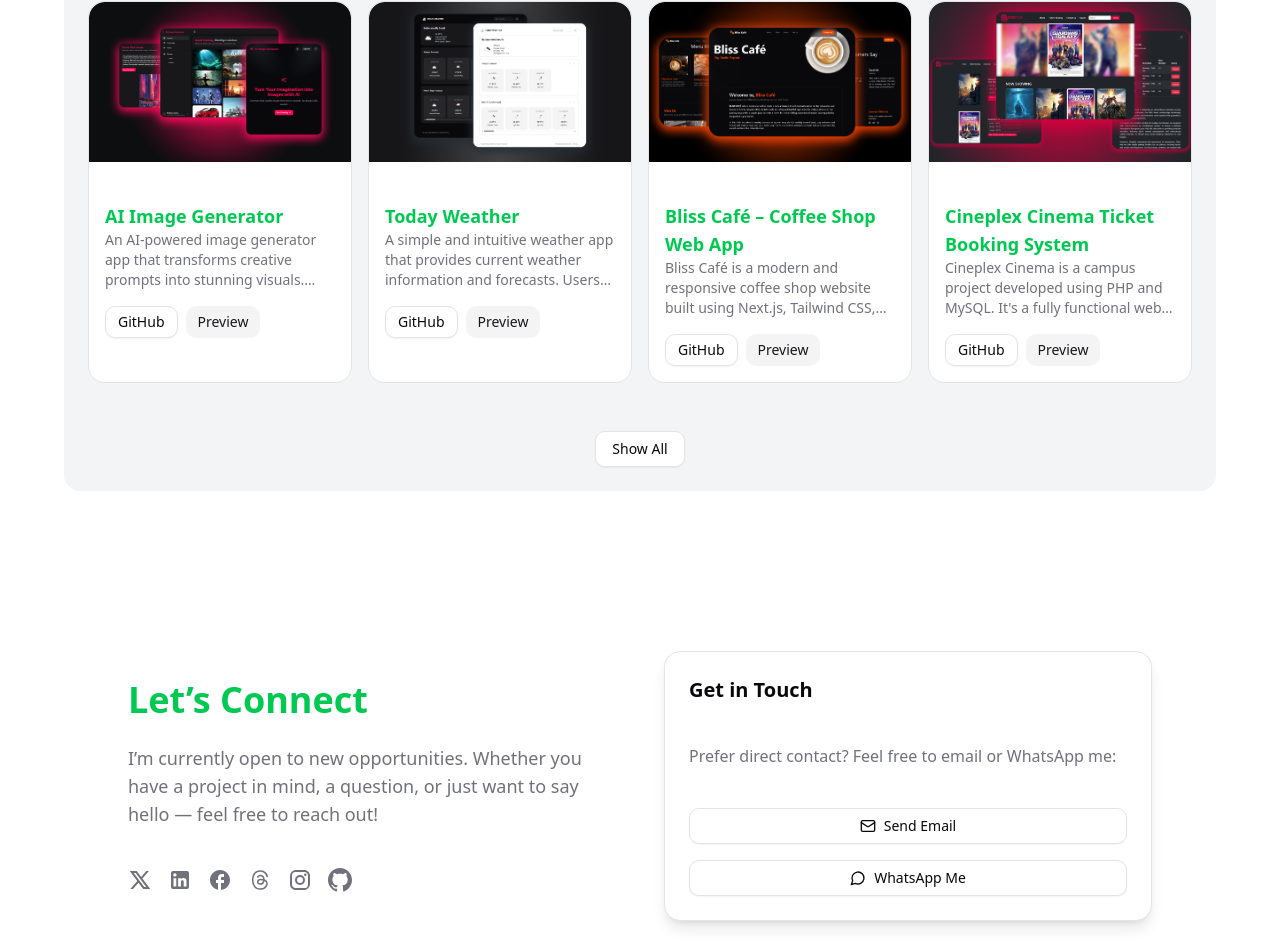
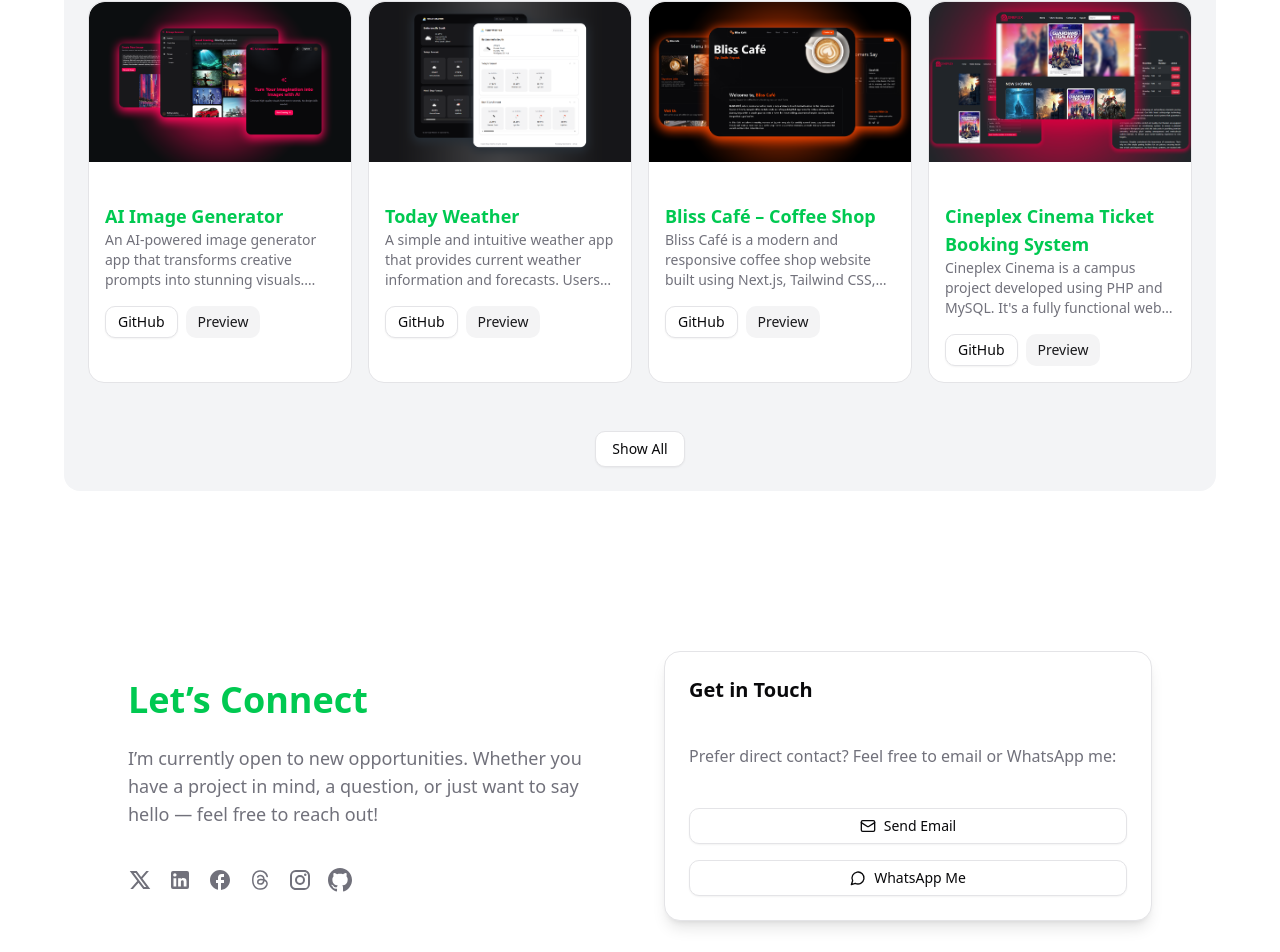
Before and after one commit to smbhathiya/portfolio-v2, a Next.js app: page / in a window 1280 px wide. Shown: the part 1651-2603 px from the top of the page. Built offline with nearby package versions, Linux system fonts and the light colour scheme; no server answers.

Commit message:
fix: update project title for Bliss Café to improve clarity

```diff
--- a/src/data/projects.ts
+++ b/src/data/projects.ts
@@ -42,7 +42,7 @@ const projectsData = [
   },
   {
     id: 5,
-    title: "Bliss Café – Coffee Shop Web App",
+    title: "Bliss Café – Coffee Shop ",
     description:
       "Bliss Café is a modern and responsive coffee shop website built using Next.js, Tailwind CSS, and ShadCN UI. This project showcases a sleek landing page with a floating navbar, hero section, and a clean UI that aligns with system themes. The site is designed to attract customers and provide information about the café, its menu, and location.",
     images: ["/source/projects/blisscafe.png"],
```
